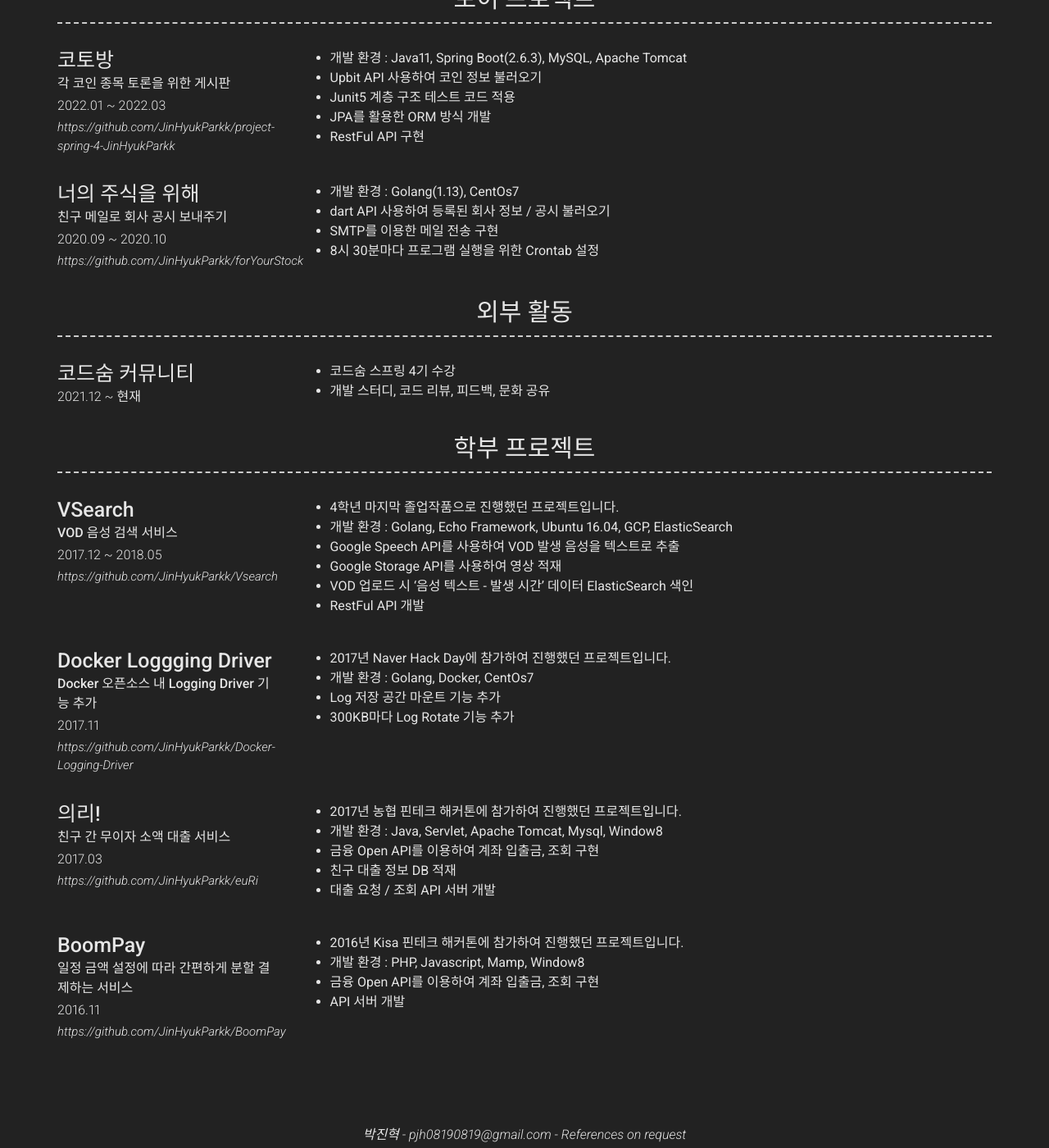
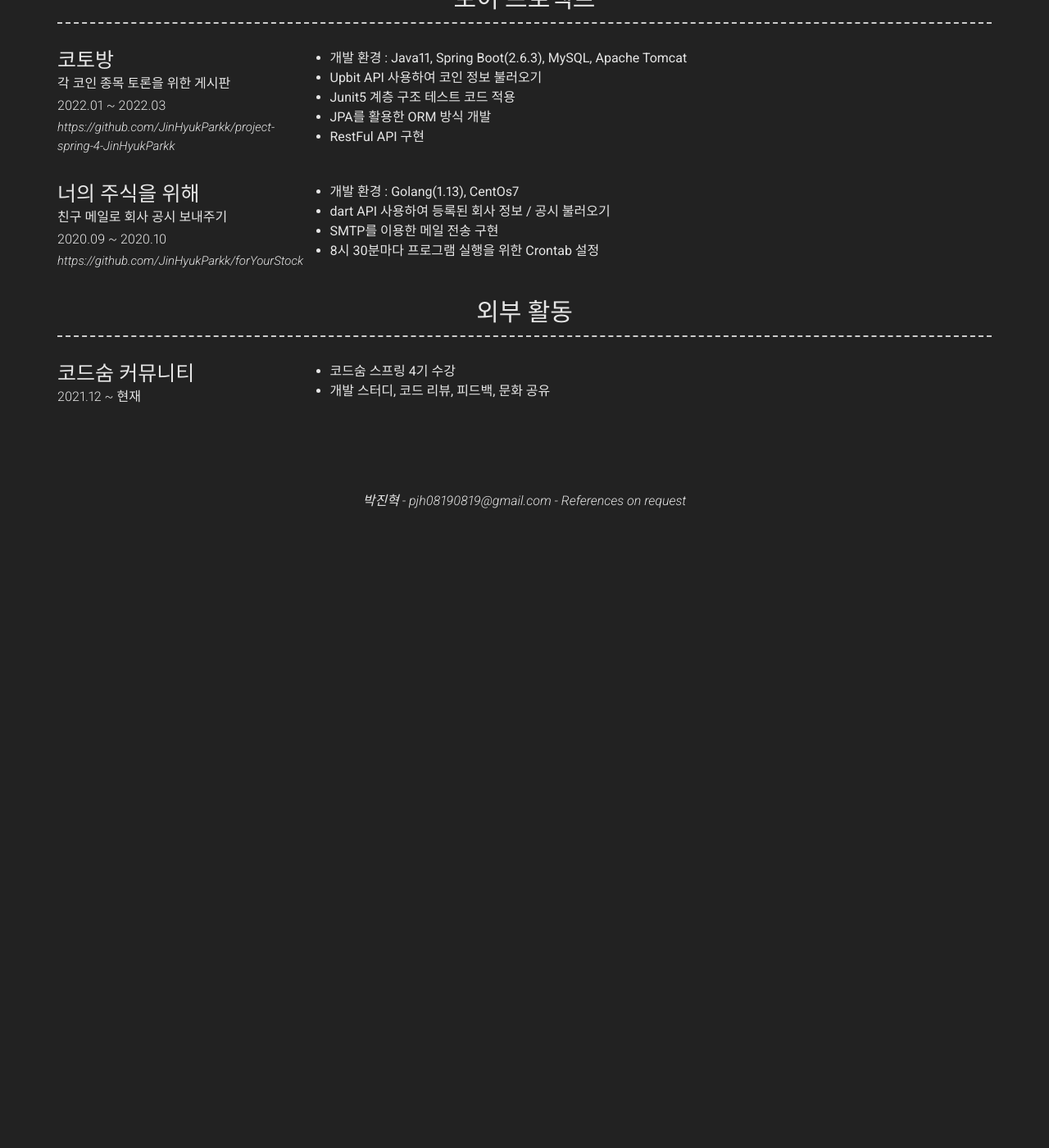
Before and after one commit to JinHyukParkk/JinHyukParkk.github.io, a Jekyll site: the page built from index.md, in a window 1280 px wide and 1400 px high, scrolled down 1919 px. Shown: the whole window at 82% size. Built offline with Jekyll 4.4.1, drawn with Linux system fonts in a browser that asks for light colours; nearby versions of some CDN libraries; after the commit the page ends 2549 px from its top, so only the background shows below that.

Commit message:
학부 활동 제거

```diff
--- a/_config.yml
+++ b/_config.yml
@@ -180,55 +180,6 @@ content:
           * 코드숨 스프링 4기 수강
           * 개발 스터디, 코드 리뷰, 피드백, 문화 공유
 
-  - title: 학부 프로젝트
-    layout: list
-    content:
-      - layout: left
-        title: VSearch
-        sub_title: VOD 음성 검색 서비스
-        caption: 2017.12 ~ 2018.05
-        link: https://github.com/JinHyukParkk/Vsearch
-        description: |
-          * 4학년 마지막 졸업작품으로 진행했던 프로젝트입니다.
-          * 개발 환경 : Golang, Echo Framework, Ubuntu 16.04, GCP, ElasticSearch
-          * Google Speech API를 사용하여 VOD 발생 음성을 텍스트로 추출
-          * Google Storage API를 사용하여 영상 적재
-          * VOD 업로드 시 '음성 텍스트 - 발생 시간' 데이터 ElasticSearch 색인
-          * RestFul API 개발
-
-      - layout: left
-        title: Docker Loggging Driver
-        sub_title: Docker 오픈소스 내 Logging Driver 기능 추가
-        caption: 2017.11
-        link: https://github.com/JinHyukParkk/Docker-Logging-Driver
-        description: |
-          * 2017년 Naver Hack Day에 참가하여 진행했던 프로젝트입니다.
-          * 개발 환경 : Golang, Docker, CentOs7
-          * Log 저장 공간 마운트 기능 추가
-          * 300KB마다 Log Rotate 기능 추가
-
-      - layout: left
-        title: 의리!
-        sub_title: 친구 간 무이자 소액 대출 서비스
-        caption: 2017.03
-        link: https://github.com/JinHyukParkk/euRi
-        description: |
-          * 2017년 농협 핀테크 해커톤에 참가하여 진행했던 프로젝트입니다.
-          * 개발 환경 : Java, Servlet, Apache Tomcat, Mysql, Window8
-          * 금융 Open API를 이용하여 계좌 입출금, 조회 구현
-          * 친구 대출 정보 DB 적재
-          * 대출 요청 / 조회 API 서버 개발
-
-      - layout: left
-        title: BoomPay
-        sub_title: 일정 금액 설정에 따라 간편하게 분할 결제하는 서비스
-        caption: 2016.11
-        link: https://github.com/JinHyukParkk/BoomPay
-        description: |
-          * 2016년 Kisa 핀테크 해커톤에 참가하여 진행했던 프로젝트입니다.
-          * 개발 환경 : PHP, Javascript, Mamp, Window8
-          * 금융 Open API를 이용하여 계좌 입출금, 조회 구현
-          * API 서버 개발
 
 #  - title: Education # Title for the section
 #    layout: list  # Type of content section (list/text)
```
